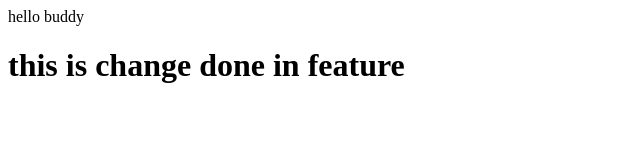
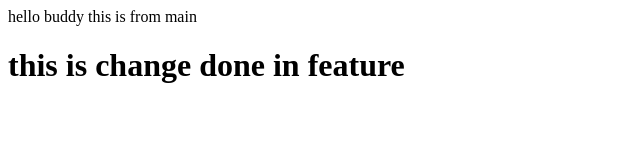
Before and after one commit to abhig1599/gitimpact, a plain HTML site: page index.html in a window 1280 px wide. Shown: the whole page, without its empty margins (0-640 px from the left). Drawn offline with Linux system fonts and the light colour scheme.

Commit message:
is is for try

```diff
--- a/index.html
+++ b/index.html
@@ -7,6 +7,7 @@
 </head>
 <body>
     hello buddy
+    this is from main
     <h1>this is change done in feature</h1>
 </body>
 </html>
```
